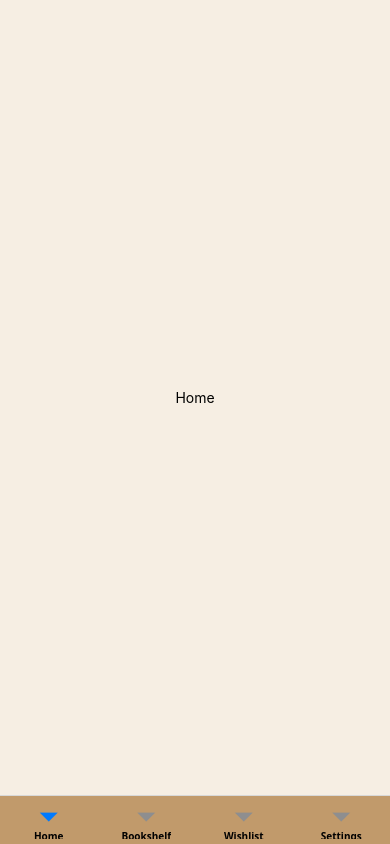
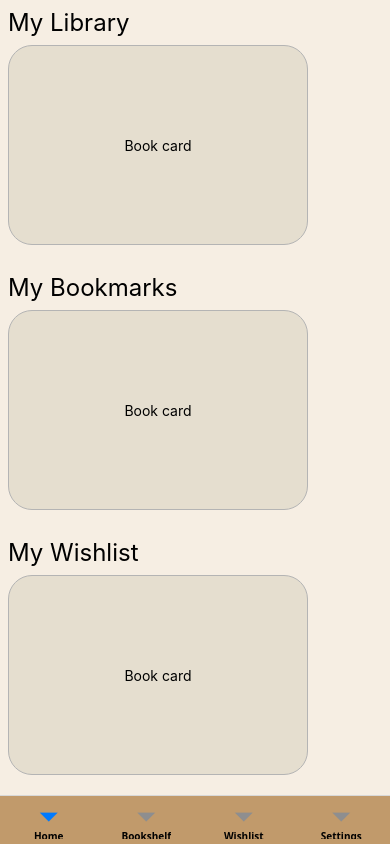
Before and after one commit to Ageorge96/MyLibrary, a React Native app: screen / in a window 390 px wide. Built offline with nearby package versions, Linux system fonts and the light colour scheme.

Commit message:
feat: build home screen layout

```diff
--- a/src/screens/home.tsx
+++ b/src/screens/home.tsx
@@ -1,18 +1,57 @@
-import { StyleSheet, Text, View } from "react-native";
+import { StyleSheet, Text, View } from 'react-native';
 
 export function HomeScreen() {
-
   return (
-    <View style={styles.container} >
-      <Text>Home</Text>
+    <View style={styles.container}>
+      <View style={styles.homeSections}>
+        <Text style={styles.sectionHeading}>My Library</Text>
+        <View style={styles.bookCard}>
+          <Text>Book card</Text>
+        </View>
+      </View>
+      <View style={styles.homeSections}>
+        <Text style={styles.sectionHeading}>My Bookmarks</Text>
+        <View style={styles.bookCard}>
+          <Text>Book card</Text>
+        </View>
+      </View>
+      <View style={styles.homeSections}>
+        <Text style={styles.sectionHeading}>My Wishlist</Text>
+        <View style={styles.bookCard}>
+          <Text>Book card</Text>
+        </View>
+      </View>
     </View>
-  )
+  );
 }
 
 const styles = StyleSheet.create({
   container: {
     flex: 1,
+    justifyContent: 'space-around',
+    alignItems: 'flex-start',
+  },
+  homeSections: {
+    flex: 1,
+    paddingTop: 8,
+    paddingHorizontal: 8,
+    paddingBottom: 20,
+    justifyContent: 'flex-start',
+  },
+  sectionHeading: {
+    fontSize: 24,
+    marginBottom: 8,
+  },
+  bookCard: {
+    flex: 1,
+    width: 300,
+    backgroundColor: '#e5decf',
+    borderColor: '#b4b4b4',
+    borderWidth: 1,
+    borderRadius: 24,
+    elevation: 14,
+    // placeholder styles = to be deleted
     justifyContent: 'center',
     alignItems: 'center',
-  }
-})
+  },
+});
```
